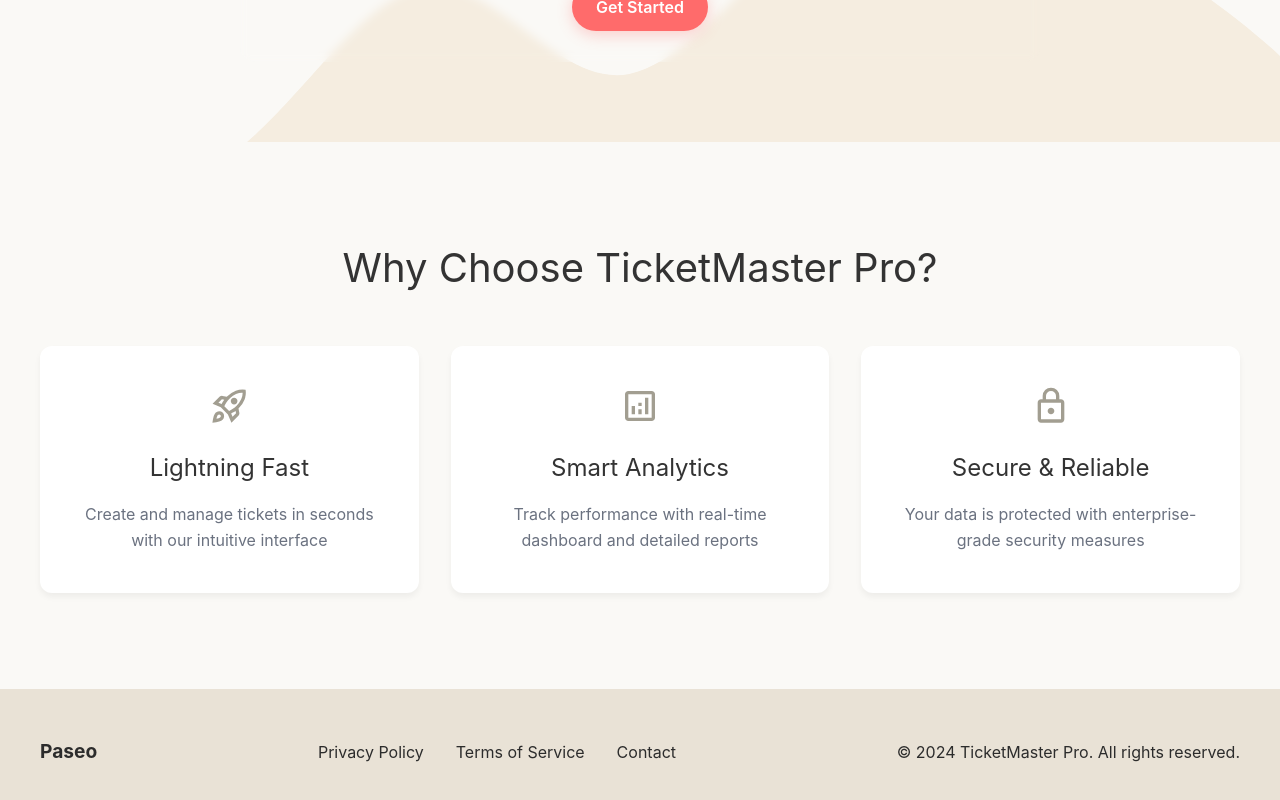
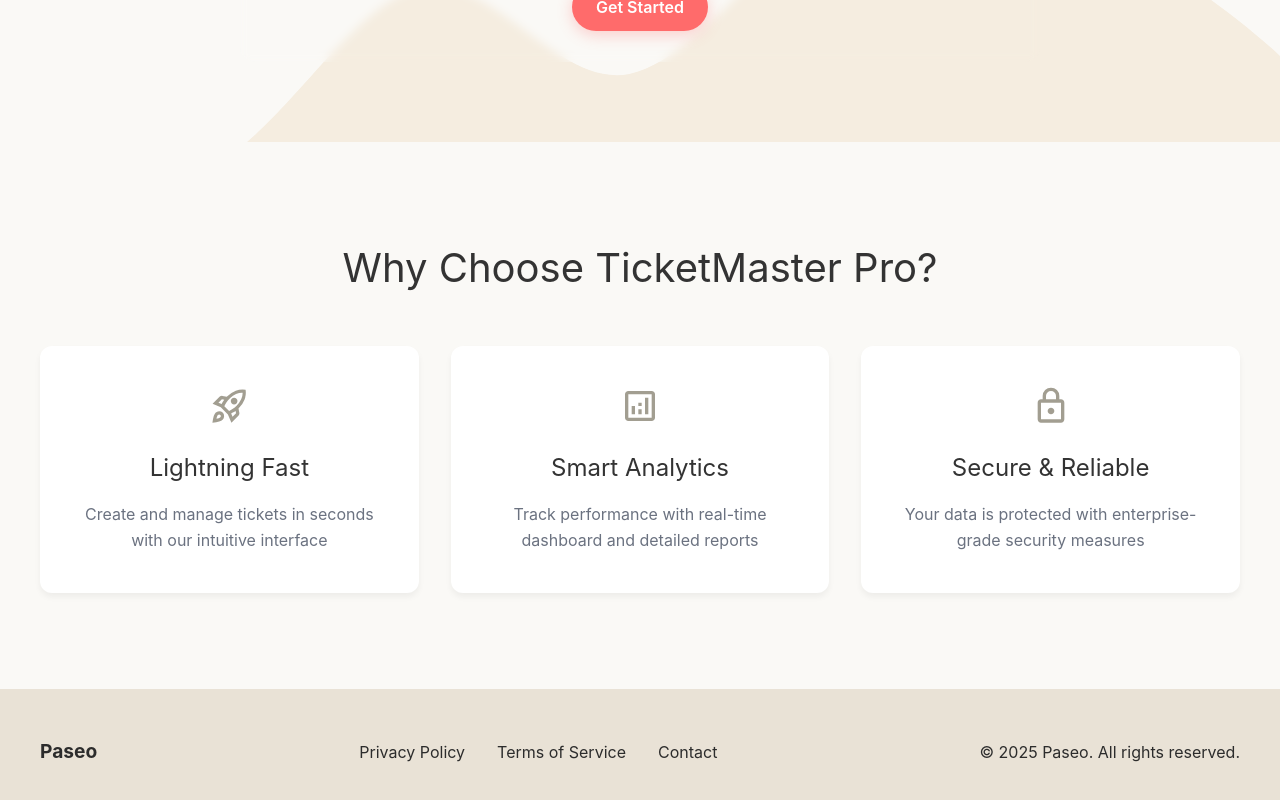
Before and after one commit to StanzTheDev/vue-ticket, a Vue app: page / in a window 1280 px wide. Shown: the part 568-1368 px from the top of the page. Built offline with nearby package versions, Linux system fonts and the light colour scheme.

Commit message:
Update copyright year and company name in footer

```diff
--- a/src/pages/LandingPage.vue
+++ b/src/pages/LandingPage.vue
@@ -111,7 +111,7 @@
             <a href="#contact">Contact</a>
           </div>
           <div class="footer-copyright">
-            © 2024 TicketMaster Pro. All rights reserved.
+            © 2025 Paseo. All rights reserved.
           </div>
         </div>
       </div>
```
